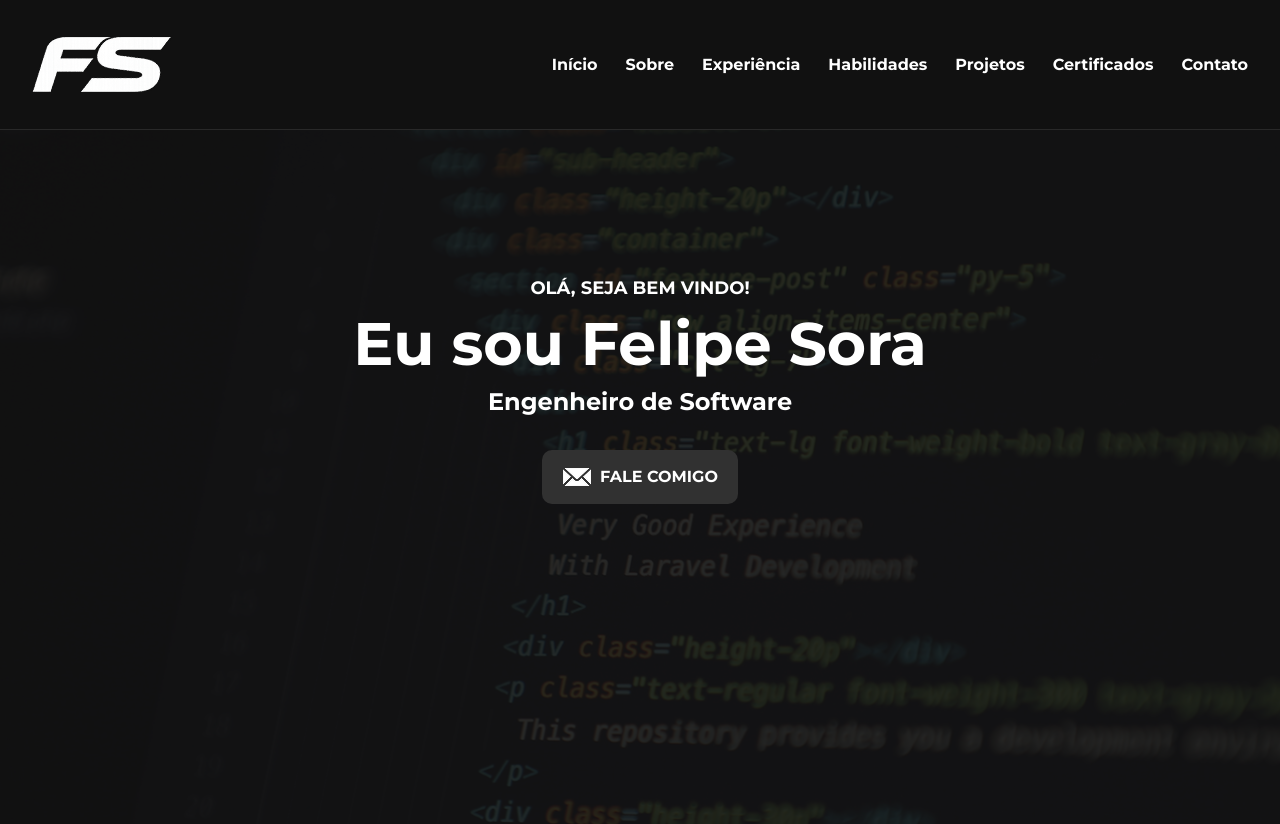
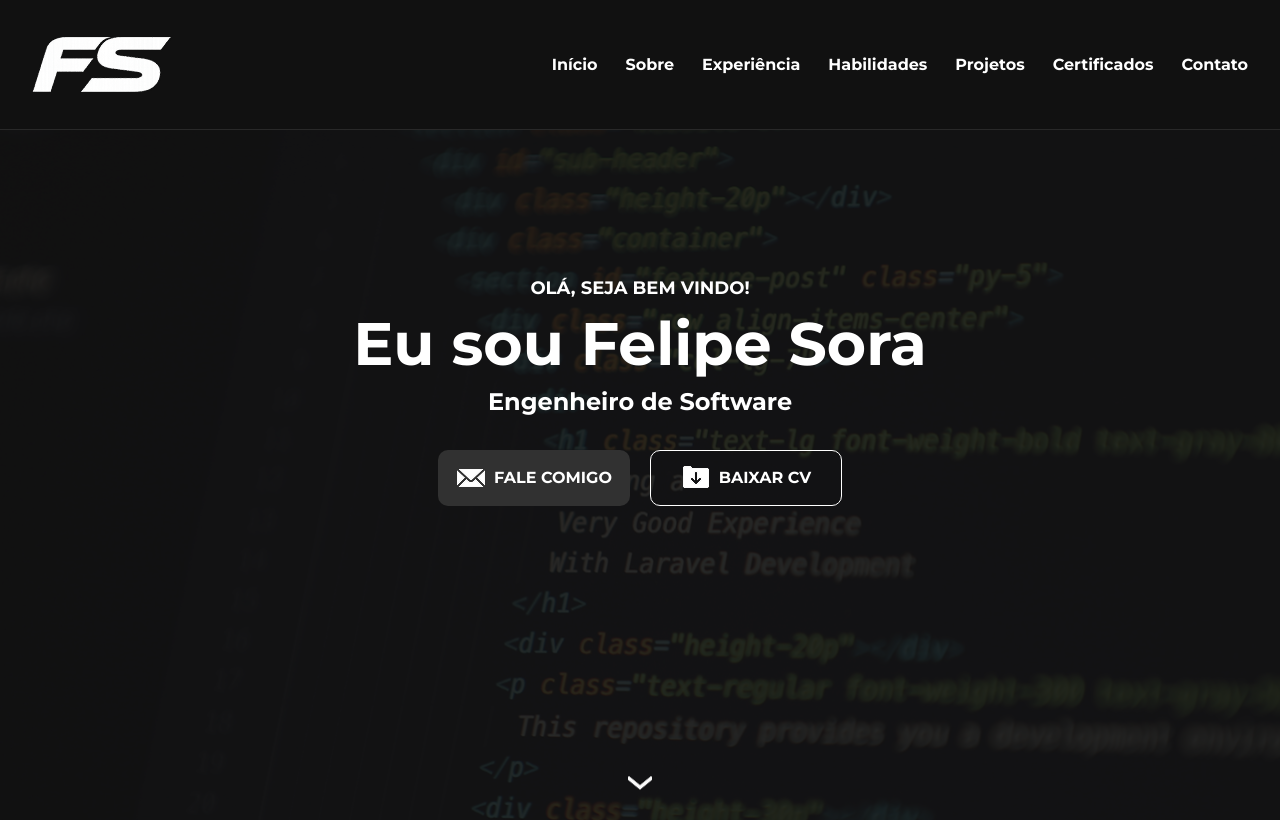
Before and after one commit to felipesora/portifolio, a React (Vite) app: page / in a window 1280 px wide. Built offline with nearby package versions, Linux system fonts and the light colour scheme.

Commit message:
wip: adicionando botões na seção inicial

```diff
--- a/src/components/Inicio/index.tsx
+++ b/src/components/Inicio/index.tsx
@@ -1,6 +1,7 @@
 import HeroBg from "../../assets/images/fundo-hero-section.png";
 import IconeEmail from "../../assets/icons/icone-email.png";
-import IconeDownload from "../../assets/icons/icone-download.png";
+import IconeDownloadBranco from "../../assets/icons/icone-download-branco.png";
+import IconeDownloadPreto from "../../assets/icons/icone-download-preto.png";
 import IconeScroll from "../../assets/icons/icone-scroll.png";
 
 const Inicio = () => {
@@ -9,7 +10,7 @@ const Inicio = () => {
 
             <div className="absolute inset-0 bg-[#111111]/90"></div>
 
-            <div className="relative z-10 flex flex-col items-center gap-8 pt-36 pb-80">
+            <div className="relative z-10 flex flex-col items-center gap-8 pt-36 pb-64">
 
                 <div className="flex flex-col items-center gap-3">
                     <h2 className="text-white font-bold text-lg">OLÁ, SEJA BEM VINDO!</h2>
@@ -17,15 +18,25 @@ const Inicio = () => {
                     <h2 className="text-white font-bold text-2xl">Engenheiro de Software</h2>
                 </div>
 
-                <div>
-                    <button className="text-white font-bold bg-[#313131] flex items-center gap-2 rounded-[10px] px-5 py-3 cursor-pointer hover:bg-[#252525] transition-colors duration-300">
+                <div className="flex gap-5">
+                    <button className="text-white font-bold bg-[#313131] flex items-center justify-center gap-2 rounded-[10px] py-3 w-48 cursor-pointer hover:bg-[#252525] transition-colors duration-300">
                         <img src={IconeEmail} alt="ícone de email" />
                         FALE COMIGO
+                    </button>
+
+                    <button className="group text-white font-bold bg-transparent border border-white flex items-center justify-center gap-2 rounded-[10px] w-48 py-3 cursor-pointer hover:bg-white hover:text-black transition-colors duration-300">
+                        <img src={IconeDownloadBranco} alt="ícone de download" className="block group-hover:hidden" />
+                        <img src={IconeDownloadPreto} alt="ícone de download" className="hidden group-hover:block" />
+                        BAIXAR CV
                     </button>
                 </div>
             </div>
 
-
+            <div className="relative z-10 flex justify-center pb-7">
+                <button className="cursor-pointer">
+                    <img src={IconeScroll} alt="ícone de seta para baixo" className="animate-bounce-down" />
+                </button>
+            </div>
 
         </section>
     );
--- a/src/index.css
+++ b/src/index.css
@@ -13,21 +13,21 @@
 
 @layer components {
   .nav-link {
-    @apply
-      text-white
-      font-bold
-      relative
-      py-1
-      cursor-pointer
-      after:content-['']
-      after:absolute
-      after:left-0
-      after:bottom-0
-      after:h-[2px]
-      after:w-0
-      after:bg-white
-      after:transition-all
-      after:duration-300
-      hover:after:w-full;
+    @apply text-white font-bold relative py-1 cursor-pointer after:content-[''] after:absolute after:left-0 after:bottom-0 after:h-[2px] after:w-0 after:bg-white after:transition-all after:duration-300 hover:after:w-full;
   }
 }
+
+@layer utilities {
+  @keyframes bounce-down {
+    0%, 100% {
+      transform: translateY(0);
+    }
+    50% {
+      transform: translateY(10px);
+    }
+  }
+
+  .animate-bounce-down {
+    animation: bounce-down 2s ease-in-out infinite;
+  }
+}
```
Also changed, not shown: src/assets/icons/icone-download-branco.png (renamed from src/assets/icons/icone-download.png), src/assets/icons/icone-download-preto.png (added).
